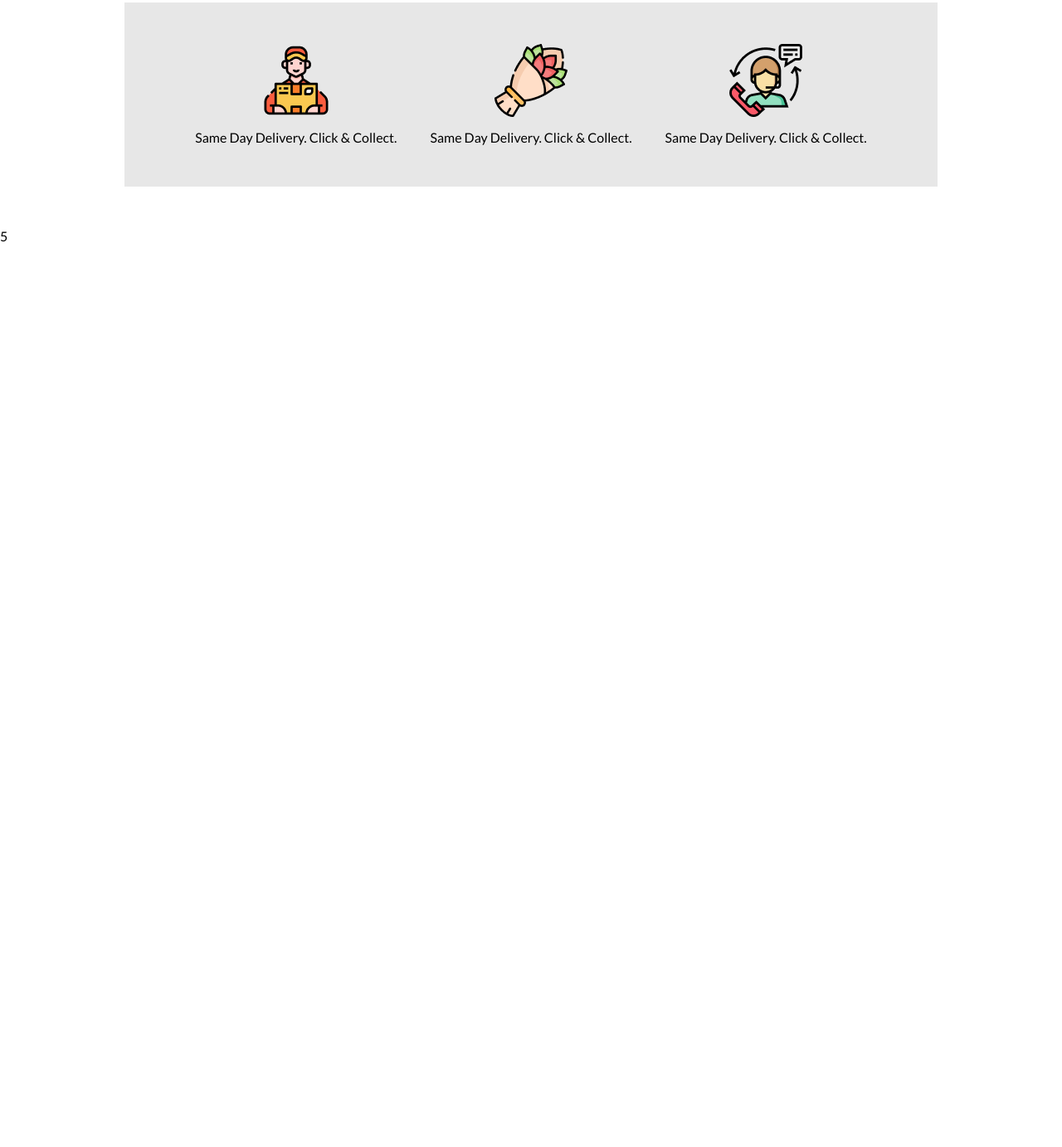
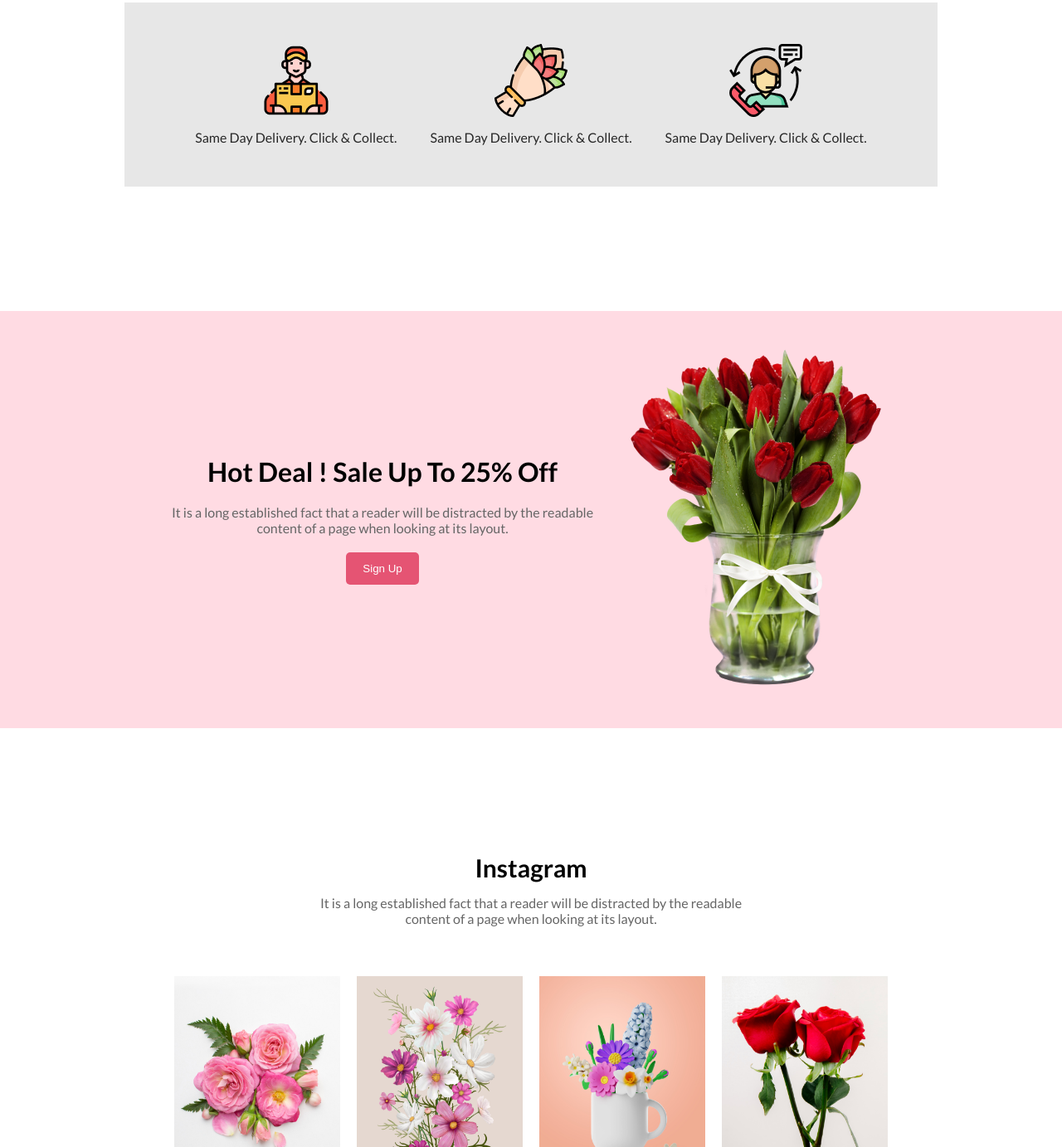
Before and after one commit to RaihanaFerdousi/Flower-Sho-, a plain HTML site: page index.html in a window 1280 px wide. Shown: the part 1417-2800 px from the top of the page at 83% size. Before the commit the page ends 1711 px from the top, so only its background shows below. Drawn offline with Linux system fonts and the light colour scheme.

Commit message:
added latest section

```diff
--- a/index.html
+++ b/index.html
@@ -62,6 +62,44 @@
                 </div>
             </div>
         </section>
+        <section>
+            <div class="sales">
+                <div class="sales-info">
+                    <h1 class="sales-title">Hot Deal ! Sale Up To 25% Off</h1>
+                    <p class="description">It is a long established fact that a reader will be distracted by the readable <br> content of a page when looking at its layout.</p>
+                    <button class="btn">Sign Up</button>
+                </div>
+                <div>
+                    <img src="/Flower Asset/pngwing 8.png" alt="">
+                </div>
+            </div>
+        </section>
+        <section>
+            <div class="titles">
+                <h1 class="title">Instagram</h1>
+                <p class="description">It is a long established fact that a reader will be distracted by the readable <br> content of a page when looking at its layout.</p>
+            </div>
+            <div class="flowers">
+                <img src="/Flower Asset/Flower 01.png" alt="">
+                <img src="/Flower Asset/Rectangle 4.png" alt="">
+                <img src="/Flower Asset/Rectangle 5.png" alt="">
+                <img src="/Flower Asset/Rectangle 6.png" alt="">
+            </div>
+        </section>
+        <section>
+            <div class="latest">
+                <div class="titles">
+                    <h1 class="title">Get The Latest Deals</h1>
+                    <p class="description">$30 coupon for first shopping.</p>
+                    <div class="input">
+                        <input type="email" class="input-field" placeholder="Enter Your Email Here...">
+                        <input class="btn" type="submit">
+                    </div>
+                </div>
+
+            </div>
+
+        </section>
     </main>
     <footer>
 
--- a/style/style.css
+++ b/style/style.css
@@ -42,9 +42,6 @@ body{
 
 
 /* main */
-main{
-    margin: 50px 150px;
-}
 
 /* Flower section */
 
@@ -61,11 +58,13 @@ main{
 
 .description{
     color: #656565;
+    margin-bottom: 20px;
 }
 
 
 
 .flower-container{
+    margin: 50px 150px;
     display: flex;
     margin-bottom: 20px;
     align-items: center;
@@ -98,7 +97,7 @@ main{
 .name{
     text-align: center;
     margin-top: 15px;
-    color: 272727;
+    color: #272727;
 }
 
 .flower-container img{
@@ -108,11 +107,12 @@ main{
 
 /* delivery section */
 .delivery {
+
     display: flex;
     gap: 40px;
     justify-content: center;
     align-items: center;
-    margin-top: 150px;
+    margin: 150px 150px;
     background-color: #e7e7e7;
     padding: 50px 50px;
 }
@@ -123,3 +123,55 @@ main{
     align-items: center;
     text-align: center;
 }
+
+/* sales */
+
+.sales{
+    display: flex;
+    align-items: center;
+    gap: 40px;
+    background-color: #ffdbe3;
+    justify-content: center;
+    padding: 40px 0;
+}
+
+.sales-info{
+    text-align: center;
+}
+
+.sales-title{
+    font-size: 32px;
+    margin-bottom: 20px;
+}
+
+
+.flowers{
+    display: flex;
+    justify-content: center;
+    gap: 20px;
+    margin-bottom: 50px;
+}
+
+.flowers img{
+    width: 200px;
+    height: 250px;
+}
+
+.latest{
+    text-align: center;
+    background-image: url('/Flower Asset/Rectangle\ 9.png');
+    background-size: contain;
+    padding: 50px 0;
+    display: flex;
+    flex-direction: column;
+    justify-content: center;
+    background-repeat: no-repeat;
+    margin-bottom: 50px;
+}
+
+
+.input-field{
+    padding: 12px 100px;
+    border: none;
+    margin-right: 10px;
+}
```
